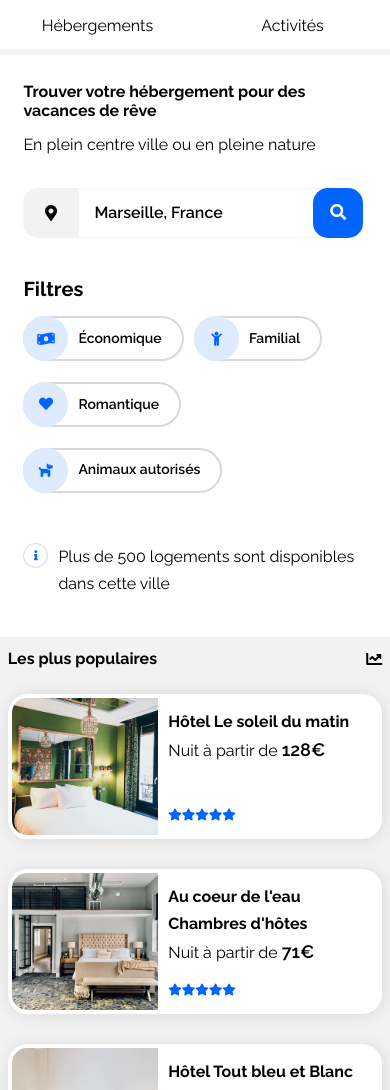
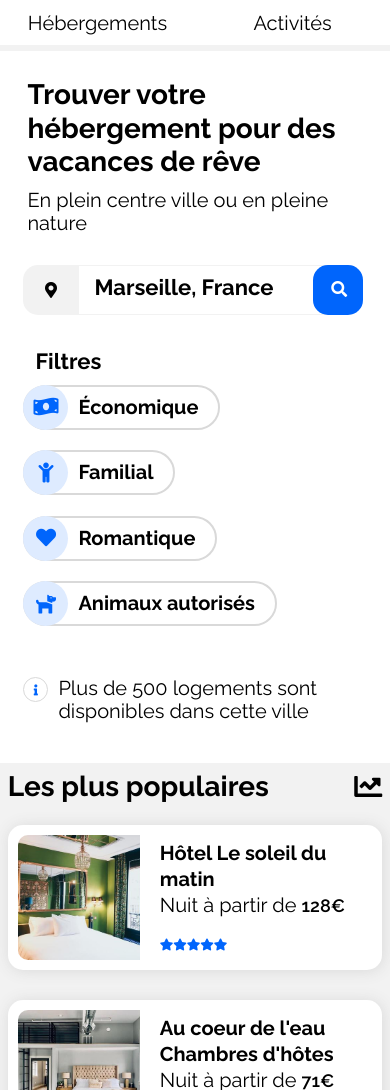
Before and after one commit to AudreyAdelaide/Booki, a plain HTML site: page index.html in a window 390 px wide. Shown: the part 108-1198 px from the top of the page. Drawn offline with Linux system fonts and the light colour scheme.

Commit message:
Modification de des font-size

```diff
--- a/assets/css/style.css
+++ b/assets/css/style.css
@@ -15,15 +15,14 @@ CONFIGURATION DES COULEURS
   box-sizing: border-box;
   margin: 0;
   padding: 0;
+  transition: all 0.3s ease;
 }
 
 body {
   margin: 0;
   padding: 0;
-  line-height: 1.7;
   font-family: "Raleway", sans-serif;
   background: var(--white);
-  transition: all 0.3s ease;
 }
 
 a {
@@ -37,17 +36,50 @@ h3 {
   margin: 0;
   padding: 0;
 }
+
+/*************************
+********** FONTS *********
+**************************/
+
 h1,
 h2 {
-  font-size: 20px;
+  font-size: 22px;
+  font-weight: 700;
 }
 
 h3 {
+  font-size: 16px;
+  font-weight: 700;
+}
+
+p,
+nav li {
+  font-size: 16px;
+}
+
+::placeholder {
+  font-size: 18px;
+  font-weight: 700;
+  color: #000;
+}
+
+#desktop {
+  font-size: 18px;
+  font-weight: 600;
+}
+
+.filtres h2,
+.plus p {
+  font-size: 18px;
+  font-weight: 700;
+}
+
+.filtres li {
   font-size: 18px;
 }
 
-p {
-  font-size: 16px;
+.hebergement p {
+  font-size: 14px;
 }
 
 a:hover,
@@ -64,22 +96,12 @@ ul {
 }
 
 header {
-  padding: 0 40px;
+  padding: 0 50px;
 }
 
 section {
   margin: 0 auto;
-  margin: 0 40px;
-}
-
-/*************************
-********** FONTS *********
-**************************/
-h1 {
-  font-size: 22px;
-}
-nav {
-  font-size: 16px;
+  margin: 0 50px;
 }
 
 /*************************
@@ -139,6 +161,12 @@ nav ul li {
 /**************************
 ***** SECTION RECHERCHE ***
 ***************************/
+
+#recherche h1,
+#subtitle {
+  padding-left: 4px;
+}
+
 form {
   margin: 22px 0 34px;
   display: flex;
@@ -157,10 +185,8 @@ form label {
 
 form .btn-submit {
   background: var(--blue-color);
-  width: 120px;
+  padding: 0 18px;
   color: #fff;
-  font-weight: 600;
-  font-size: 16px;
   border: none;
   border-radius: 0 15px 15px 0;
 }
@@ -172,11 +198,6 @@ form .btn-submit {
 
 #mobile {
   display: none;
-}
-
-::placeholder {
-  font-weight: 600;
-  color: #000;
 }
 
 form input {
@@ -193,8 +214,7 @@ form input {
 }
 
 .filtres h2 {
-  margin-right: 20px;
-  font-size: 20px;
+  margin-left: 12px;
 }
 
 .filtres,
@@ -285,14 +305,16 @@ form input {
 ***************************/
 
 .bloc-gauche {
-  flex: 3;
+  /* flex: 3; */
+  width: 880px;
   background: var(--grey);
   padding: 45px 3%;
   border-radius: 20px;
 }
 
 .bloc-droit {
-  flex: 1;
+  /* flex: 1; */
+  width: 420px;
   margin-left: 15px;
   padding: 45px 3%;
   background: var(--grey);
@@ -335,14 +357,9 @@ form input {
 
 .hebergement {
   background: var(--white);
-  padding: 1%;
   border-radius: 15px;
-  /* margin: 2%; */
   margin-bottom: auto;
-
   width: 245px;
-  height: 200px;
-
   box-shadow: 1px 1px 15px var(--dark-grey);
 
   transition: transform 0.3s ease;
@@ -350,13 +367,14 @@ form input {
 
 .hebergement img {
   width: 100%;
-  height: 100px;
+  height: 114px;
   object-fit: cover;
   border-radius: 15px 15px 0 0;
+  padding: 5px 5px 0 5px;
 }
 
 .hebergement-text {
-  margin: 0 12px 5px;
+  margin: 12px 15px 10px;
   line-height: 1.3;
 }
 
@@ -393,21 +411,16 @@ form input {
 .hebergement-populaire {
   display: flex;
   background: var(--white);
-  padding: 1%;
-
   width: 343px;
   height: 145px;
-  /* margin: 0 0 3%; */
   border-radius: 15px;
-
   box-shadow: 1px 1px 15px var(--dark-grey);
-
   transition: transform 0.3s ease;
 }
 
 .hebergement-populaire img {
-  width: 40%;
-  /* margin-right: 20px; */
+  width: 127px;
+  padding: 5px 0 5px 5px;
   object-fit: cover;
   border-radius: 15px 0 0 15px;
 }
@@ -416,7 +429,8 @@ form input {
   display: flex;
   flex-direction: column;
   justify-content: space-between;
-  margin: 10px;
+  margin: 10px 20px;
+  line-height: 1.3;
 }
 
 .hebergement-populaire:hover {
@@ -427,7 +441,6 @@ form input {
 
 .plus {
   font-weight: 700;
-  font-size: 18px;
   margin-top: 45px;
 }
 
@@ -447,25 +460,6 @@ form input {
   h3 {
     margin: 0;
     padding: 0;
-  }
-  /* h1,
-  h2,
-  h3,
-  p,
-  li {
-    font-size: 100%;
-  } */
-
-  /* h3 {
-    font-size: 18px;
-  }
-
-  p {
-    font-size: 16px;
-  } */
-
-  nav {
-    font-size: 18px;
   }
 
   nav ul li {
@@ -508,8 +502,8 @@ form input {
   .hebergement {
     background: var(--white);
     padding: 5px;
-    border-radius: 20px;
-    width: 45%;
+    border-radius: 15px;
+    width: 43%;
     box-shadow: 1px 1px 15px var(--dark-grey);
 
     transition: transform 0.3s ease;
@@ -518,28 +512,11 @@ form input {
   #liste-hebergement {
     flex-direction: column-reverse;
   }
-
-  /* .hebergement-title {
-    font-weight: 700;
-    font-size: 100%;
-  } */
-
-  /* #cards-populaires {
-    flex-direction: column;
-    align-items: flex-start;
-    flex-wrap: wrap;
-  } */
-
-  /* #cards-populaires {
-    justify-content: flex-start;
-  } */
-
   .hebergement-populaire {
     display: flex;
     background: var(--white);
-    padding: 1%;
-    border-radius: 20px;
-    /* width: 45%; */
+    padding: 5px;
+    border-radius: 15px;
     box-shadow: 1px 1px 15px var(--dark-grey);
 
     transition: transform 0.3s ease;
@@ -559,13 +536,46 @@ form input {
 
 /******** TABLETTE ********/
 @media screen and (max-width: 768px) {
+  /*************************
+********** FONTS *********
+**************************/
+
   h1,
-  h2,
-  h3,
+  h2 {
+    font-size: 25px;
+    font-weight: 700;
+  }
+
+  h3 {
+    font-size: 18px;
+    font-weight: 700;
+  }
+
   p,
-  li {
-    font-size: 100%;
+  nav li {
+    font-size: 18px;
   }
+
+  .filtres h2,
+  .plus p {
+    font-size: 22px;
+    font-weight: 700;
+  }
+
+  .filtres li {
+    font-size: 19px;
+    font-weight: 700;
+  }
+
+  .hebergement p {
+    font-size: 16px;
+  }
+
+  ::placeholder {
+    font-size: 22px;
+  }
+
+  /********************/
 
   header {
     flex-direction: column;
@@ -581,8 +591,6 @@ form input {
     width: 100%;
     margin: 0;
     padding: 0;
-
-    font-size: 20px;
   }
   nav ul {
     width: 100%;
@@ -654,19 +662,46 @@ form input {
 
 /********* MOBILE *********/
 @media screen and (max-width: 480px) {
-  /* .logo {
-    width: 120px;
-    margin: 15px 0 15px 30px;
-  } */
+  /*************************
+********** FONTS *********
+**************************/
 
   h1,
-  h2,
-  h3,
-  p,
-  li {
-    font-size: 100%;
+  h2 {
+    font-size: 28px;
+    font-weight: 700;
   }
 
+  h3 {
+    font-size: 20px;
+    font-weight: 700;
+  }
+
+  p,
+  nav li {
+    font-size: 20px;
+  }
+
+  .filtres h2,
+  .plus p {
+    font-size: 22px;
+    font-weight: 700;
+  }
+
+  .filtres li {
+    font-size: 20px;
+    font-weight: 700;
+  }
+
+  .hebergement p {
+    font-size: 17px;
+  }
+
+  ::placeholder {
+    font-size: 22px;
+  }
+
+  /********************/
   #img-1 {
     display: block;
   }
@@ -703,8 +738,6 @@ form input {
     width: 50px;
     height: 50px;
     color: #fff;
-
-    font-size: 16px;
     border: none;
     border-radius: 15px;
   }
@@ -715,29 +748,10 @@ form input {
     display: none;
   }
 
-  /* .filtres li {
-  } */
-
-  nav {
-    font-size: 16px;
-  }
-
   nav ul li {
     padding: 10px;
   }
 
-  .filtres li {
-    font-size: 14px;
-  }
-
-  #info .fas {
-    font-size: 10px;
-    margin-right: 10px;
-  }
-
-  /* .heberment-list-container {
-    flex-direction: column;
-  } */
   #cards-populaires {
     flex-wrap: nowrap;
     flex-direction: column;
--- a/index.html
+++ b/index.html
@@ -114,8 +114,8 @@
                             <p>Nuit à partir de <span class="prix">46€</span></p>
 
                             <span class="blue-stars"><i class="fas fa-star"></i><i class="fas fa-star"></i><i
-                                    class="fas fa-star"></i><i class="fas fa-star"></i></span><span
-                                class="grey-stars"><i class="fas fa-star"></i></span>
+                                    class="fas fa-star"></i></span><span class="grey-stars"><i
+                                    class="fas fa-star"></i><i class="fas fa-star"></i></span>
                         </div>
                     </div>
                     <div class="hebergement">
@@ -140,8 +140,8 @@
                             <p>Nuit à partir de <span class="prix">96€</span></p>
 
                             <span class="blue-stars"><i class="fas fa-star"></i><i class="fas fa-star"></i><i
-                                    class="fas fa-star"></i><i class="fas fa-star"></i></span><span
-                                class="grey-stars"><i class="fas fa-star"></i></span>
+                                    class="fas fa-star"></i><i class="fas fa-star"></i><i
+                                    class="fas fa-star"></i></span>
                         </div>
                     </div>
 
@@ -162,9 +162,11 @@
                                 <h3 class="populaire-title">Hôtel Le soleil du matin</h3>
                                 <p>Nuit à partir de <span class="prix">128€</span></p>
                             </div>
-                            <span class="blue-stars"><i class="fas fa-star"></i><i class="fas fa-star"></i><i
-                                    class="fas fa-star"></i><i class="fas fa-star"></i><i
-                                    class="fas fa-star"></i></span>
+                            <div class="stars">
+                                <span class="blue-stars"><i class="fas fa-star"></i><i class="fas fa-star"></i><i
+                                        class="fas fa-star"></i><i class="fas fa-star"></i><i
+                                        class="fas fa-star"></i></span>
+                            </div>
                         </div>
                     </div>
 
@@ -175,9 +177,11 @@
                                 <h3 class="populaire-title">Au coeur de l'eau Chambres d'hôtes</h3>
                                 <p>Nuit à partir de <span class="prix">71€</span></p>
                             </div>
-                            <span class="blue-stars"><i class="fas fa-star"></i><i class="fas fa-star"></i><i
-                                    class="fas fa-star"></i><i class="fas fa-star"></i><i
-                                    class="fas fa-star"></i></span>
+                            <div class="stars">
+                                <span class="blue-stars"><i class="fas fa-star"></i><i class="fas fa-star"></i><i
+                                        class="fas fa-star"></i><i class="fas fa-star"></i></span><span
+                                    class="grey-stars"><i class="fas fa-star"></i></span>
+                            </div>
                         </div>
                     </div>
 
@@ -188,9 +192,12 @@
                                 <h3 class="populaire-title">Hôtel Tout bleu et Blanc</h3>
                                 <p>Nuit à partir de <span class="prix">68€</span></p>
                             </div>
-                            <span class="blue-stars"><i class="fas fa-star"></i><i class="fas fa-star"></i><i
-                                    class="fas fa-star"></i><i class="fas fa-star"></i><i
-                                    class="fas fa-star"></i></span>
+
+                            <div class="stars">
+                                <span class="blue-stars"><i class="fas fa-star"></i><i class="fas fa-star"></i><i
+                                        class="fas fa-star"></i><i class="fas fa-star"></i></span><span
+                                    class="grey-stars"><i class="fas fa-star"></i></span>
+                            </div>
                         </div>
                     </div>
                 </div>
```
